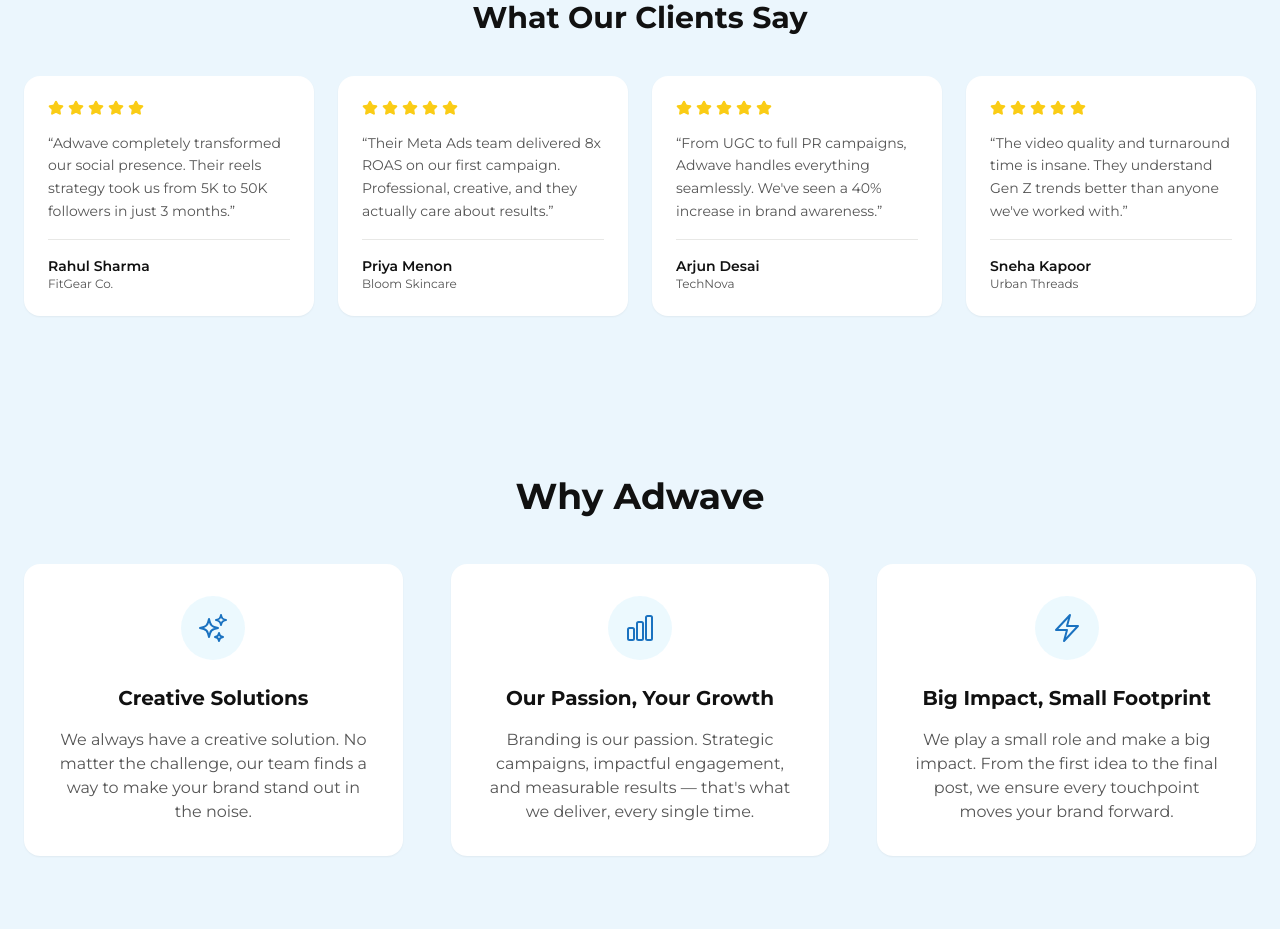
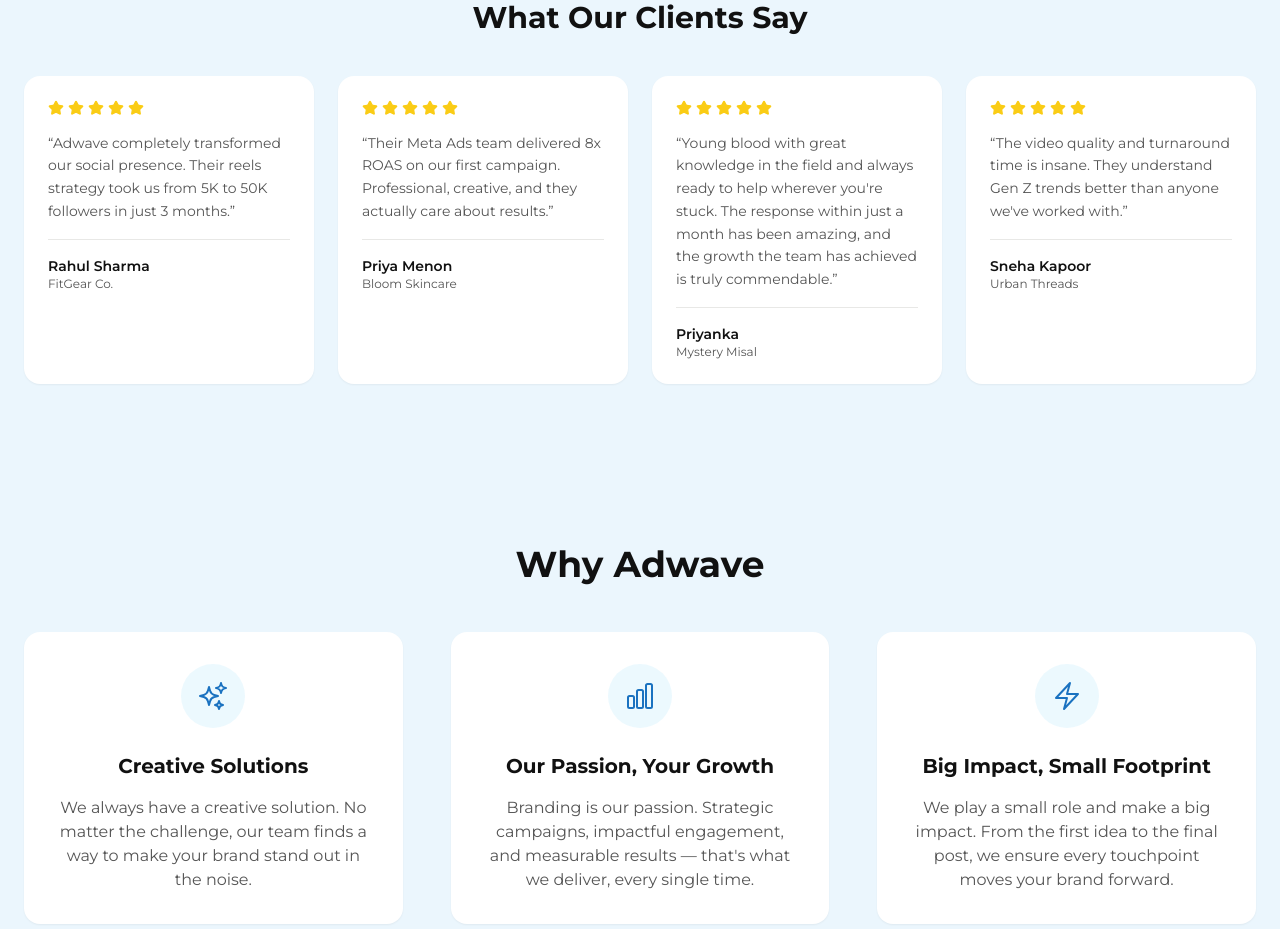
Before and after one commit to aceethecreator10-wq/adwave, a Next.js app: page / in a window 1280 px wide. Shown: the part 4480-5409 px from the top of the page. Built offline with nearby package versions, Linux system fonts and the light colour scheme.

Commit message:
feat: add Priyanka testimonial, update videography reel, fix favicon

```diff
--- a/src/app/layout.tsx
+++ b/src/app/layout.tsx
@@ -11,6 +11,11 @@
 export const metadata: Metadata = {
   title: "Adwave Agency | Let Your Brand Make The Shor",
   description: "Full-stack content agency for Indian brands",
+  icons: {
+    icon: "/icon.jpg",
+    shortcut: "/icon.jpg",
+    apple: "/icon.jpg",
+  },
   openGraph: {
     title: "Adwave Agency | Let Your Brand Make The Shor",
     description: "Full-stack content agency for Indian brands",
--- a/src/app/services/videography/page.tsx
+++ b/src/app/services/videography/page.tsx
@@ -36,7 +36,7 @@
           </div>
           <div className="relative aspect-[9/16] w-full overflow-hidden rounded-2xl bg-offwhite">
             <video
-              src="/VIDEOGRAPHY/video-2.mp4"
+              src="/VIDEOGRAPHY/car-reel-revised.mp4"
               controls
               autoPlay
               muted
--- a/src/components/Testimonials.tsx
+++ b/src/components/Testimonials.tsx
@@ -19,9 +19,9 @@
   },
   {
     id: 3,
-    name: "Arjun Desai",
-    company: "TechNova",
-    text: "From UGC to full PR campaigns, Adwave handles everything seamlessly. We've seen a 40% increase in brand awareness.",
+    name: "Priyanka",
+    company: "Mystery Misal",
+    text: "Young blood with great knowledge in the field and always ready to help wherever you're stuck. The response within just a month has been amazing, and the growth the team has achieved is truly commendable.",
     rating: 5,
   },
   {
```
Also changed, not shown: 2 other files (tests, documents, lock files or other folders).
